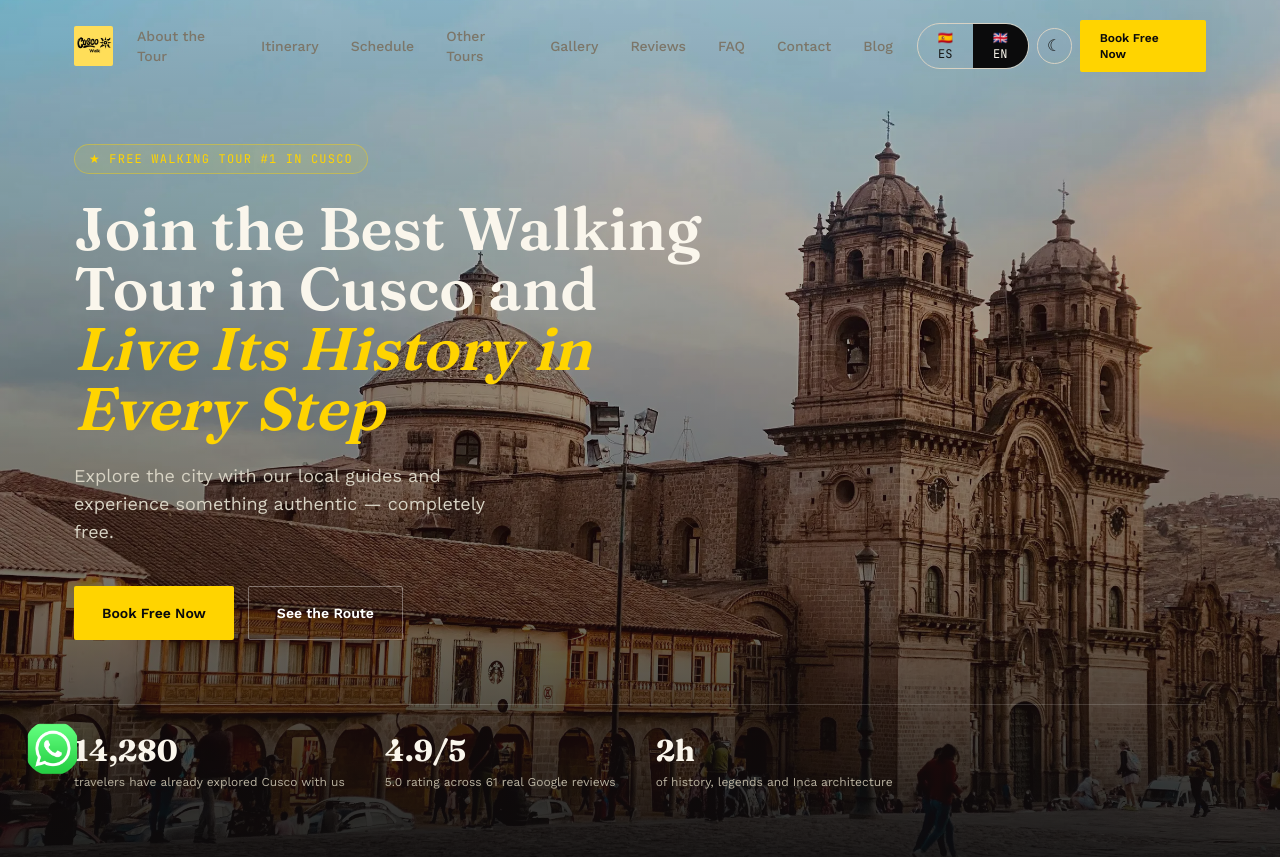
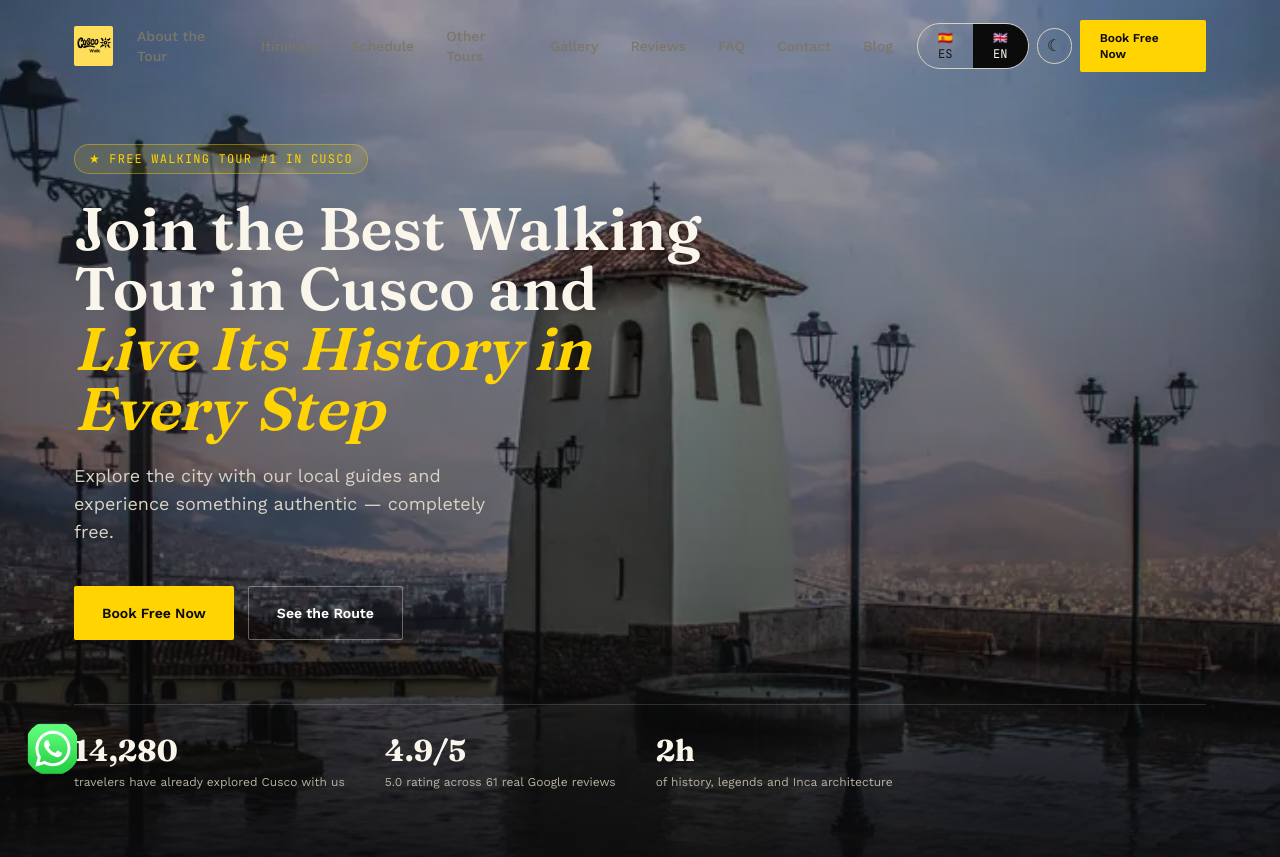
Before and after one commit to perucultour-bot/cuscowalk, a Next.js app: page / in a window 1280 px wide. Shown: the top 857 px of the page. Built offline with nearby package versions, Linux system fonts and the light colour scheme.

Commit message:
updated super

```diff
--- a/app/globals.css
+++ b/app/globals.css
@@ -62,3 +62,27 @@ body {
 .prose-cw img {
   @apply rounded my-6 w-full object-cover border border-piedra-200 dark:border-negro-800;
 }
+
+/* Slide automático de la foto principal del hero */
+@keyframes heroSlideA {
+  0%, 45% { opacity: 1; }
+  55%, 100% { opacity: 0; }
+}
+@keyframes heroSlideB {
+  0%, 45% { opacity: 0; }
+  55%, 100% { opacity: 1; }
+}
+.hero-slide-a {
+  animation: heroSlideA 11s ease-in-out infinite;
+}
+.hero-slide-b {
+  animation: heroSlideB 11s ease-in-out infinite;
+}
+@media (prefers-reduced-motion: reduce) {
+  .hero-slide-a, .hero-slide-b {
+    animation: none !important;
+  }
+  .hero-slide-b {
+    opacity: 0;
+  }
+}
--- a/app/page.tsx
+++ b/app/page.tsx
@@ -30,12 +30,12 @@ export default function Home() {
 
       <section id="booking" className="py-14 sm:py-20 lg:py-28 bg-negro text-crema">
         <div className="container-cw grid lg:grid-cols-[0.85fr_1.15fr] gap-10 lg:gap-14">
-          <div className="order-2 lg:order-1">
+          <div>
             <span className="eyebrow !text-[#8A8474]">{t.booking.eyebrow}</span>
             <h3 className="mt-3 text-3xl lg:text-4xl font-serif">{t.booking.title}</h3>
             <p className="text-[#B9B2A0] mt-3 max-w-sm">{t.booking.sub}</p>
           </div>
-          <div className="order-1 lg:order-2">
+          <div>
             <Booking prefillSlot={slot} />
           </div>
         </div>
@@ -47,15 +47,6 @@ export default function Home() {
       <Faq />
       <Contact />
 
-      <div className="bg-negro border-t border-white/10 py-8">
-        <div className="container-cw grid grid-cols-2 sm:grid-cols-4 gap-5 text-[#B9B2A0] text-xs">
-          <p>{t.booking.note1}</p>
-          <p>{t.booking.note2}</p>
-          <p>{t.booking.note4}</p>
-          <p>{t.booking.note3}</p>
-        </div>
-      </div>
-
       <Footer />
       <WhatsAppFloat />
 
--- a/components/Hero.tsx
+++ b/components/Hero.tsx
@@ -37,9 +37,16 @@ export default function Hero() {
         <img
           src="/images/plaza-de-armas-atardecer.webp"
           alt="Plaza de Armas de Cusco"
-          className="w-full h-full object-cover object-[68%_55%] sm:object-[center_58%]"
+          className="hero-slide-a absolute inset-0 w-full h-full object-cover object-[68%_55%] sm:object-[center_58%]"
           fetchPriority="high"
           loading="eager"
+        />
+        {/* eslint-disable-next-line @next/next/no-img-element */}
+        <img
+          src="/images/san-cristobal-mirador-lluvia.webp"
+          alt="Mirador de San Cristóbal en Cusco"
+          className="hero-slide-b absolute inset-0 w-full h-full object-cover object-center"
+          loading="lazy"
         />
       </div>
       <div className="absolute inset-0 z-[1]" style={{ background: "linear-gradient(180deg, rgba(11,11,12,.15) 0%, rgba(11,11,12,.55) 68%, rgba(11,11,12,.92) 100%)" }} />
--- a/lib/i18n.ts
+++ b/lib/i18n.ts
@@ -26,6 +26,7 @@ export const dictionary = {
         { h: "Pequeños detalles en el camino", p: "Un llavero de llama de regalo y, al final, una degustación de bebida tradicional local." },
         { h: "Guías profesionales y locales", p: "Profesionales en ciencias sociales, nacidos en Cusco, con conocimiento real de su historia y cultura." },
         { h: "Un solo idioma por tour", p: "Cada grupo recibe el recorrido en un único idioma — español o inglés, sin mezclarlos." },
+        { h: "Tours privados para grupos", p: "También organizamos tours privados para grupos, con previa coordinación por WhatsApp." },
       ],
     },
     itinerary: {
@@ -133,6 +134,7 @@ export const dictionary = {
         { h: "Little details along the way", p: "A free llama keychain, and a traditional local drink tasting at the end." },
         { h: "Professional, local guides", p: "Social science professionals, born in Cusco, with real knowledge of its history and culture." },
         { h: "One language per tour", p: "Each group gets the tour in a single language — Spanish or English, never mixed." },
+        { h: "Private group tours", p: "We also arrange private tours for groups, coordinated in advance via WhatsApp." },
       ],
     },
     itinerary: {
```
